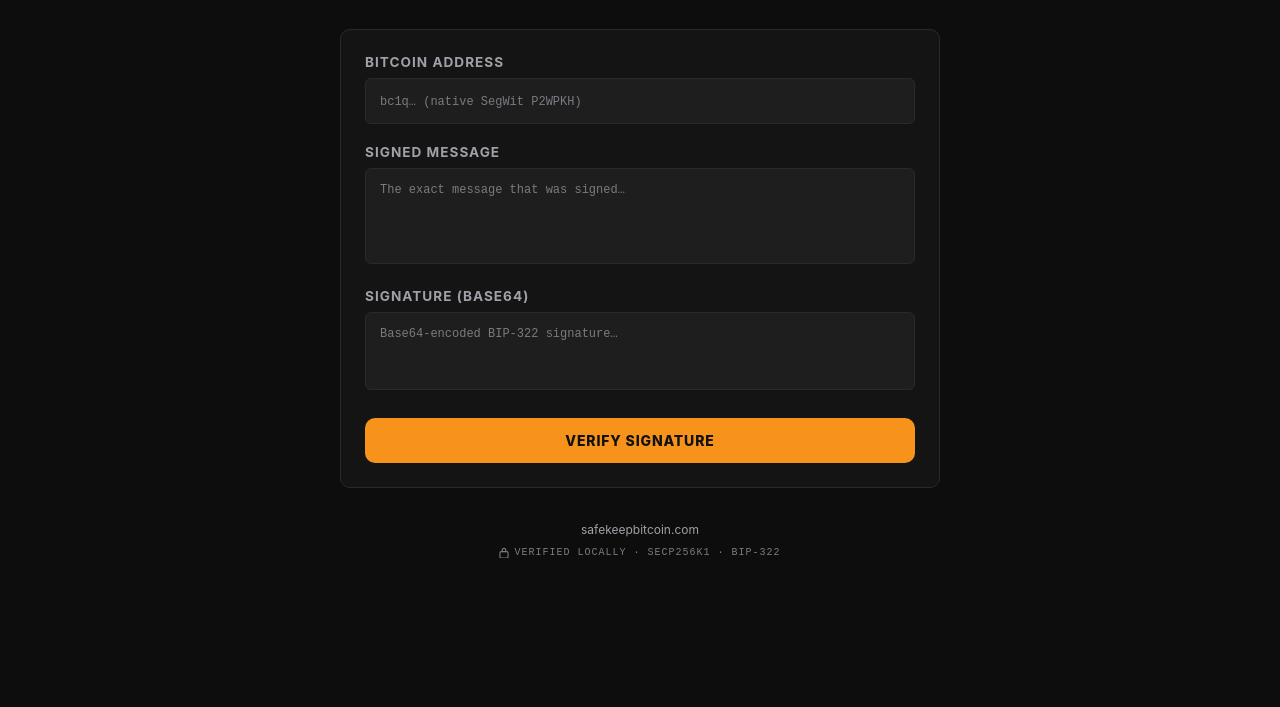
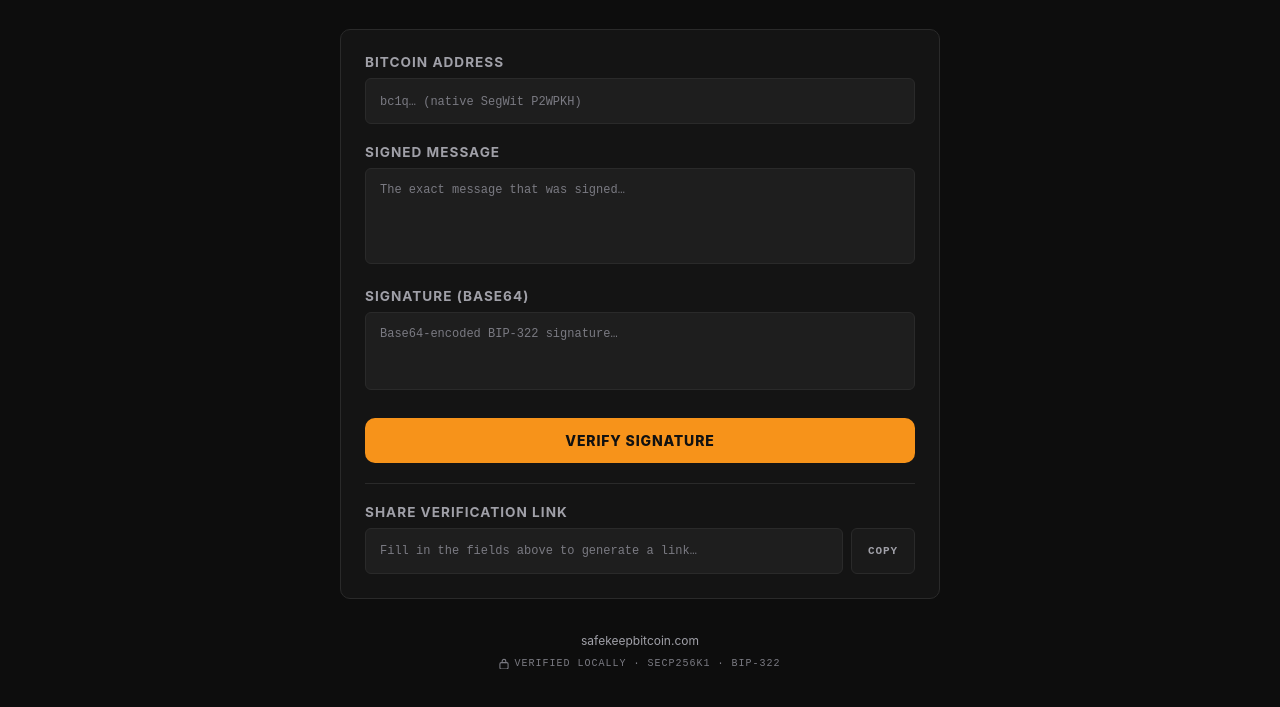
Before and after one commit to Pasalon0404/Standalone-Message-Signer, a plain HTML site: page index.html in a window 1280 px wide. Shown: the part 209-916 px from the top of the page. Before the commit the page ends 838 px from the top, so only its background shows below. Drawn offline with Linux system fonts and the light colour scheme.

Commit message:
update to include a share feature

```diff
--- a/index.html
+++ b/index.html
@@ -433,6 +433,84 @@
       color: var(--dim);
     }
 
+    /* ── Share section ───────────────────────────────────── */
+
+    .share-section {
+      margin-top: 20px;
+      padding-top: 20px;
+      border-top: 1px solid var(--border);
+    }
+
+    .share-label {
+      font-size: 0.85rem;
+      font-weight: bold;
+      color: var(--muted);
+      text-transform: uppercase;
+      letter-spacing: 1px;
+      margin-bottom: 8px;
+    }
+
+    .share-row {
+      display: flex;
+      gap: 8px;
+      align-items: stretch;
+    }
+
+    .share-input {
+      flex: 1;
+      min-width: 0;
+      background: var(--input-bg);
+      border: 1px solid var(--border);
+      border-radius: var(--radius-sm);
+      color: var(--dim);
+      font-family: var(--mono);
+      font-size: 11px;
+      line-height: 1.4;
+      padding: 10px 12px;
+      cursor: default;
+      -webkit-appearance: none;
+      appearance: none;
+      outline: none;
+      overflow: hidden;
+      text-overflow: ellipsis;
+      white-space: nowrap;
+    }
+
+    .share-input:not(:placeholder-shown) {
+      color: var(--muted);
+    }
+
+    .btn-copy {
+      flex-shrink: 0;
+      padding: 0 16px;
+      background: var(--surface);
+      border: 1px solid var(--border);
+      border-radius: var(--radius-sm);
+      color: var(--muted);
+      font-family: var(--mono);
+      font-size: 11px;
+      font-weight: 700;
+      text-transform: uppercase;
+      letter-spacing: 0.08em;
+      cursor: pointer;
+      transition: border-color 0.15s, color 0.15s, background 0.15s;
+      white-space: nowrap;
+      -webkit-appearance: none;
+      appearance: none;
+      touch-action: manipulation;
+    }
+
+    .btn-copy:hover {
+      border-color: var(--border-hover);
+      color: var(--text);
+    }
+
+    .btn-copy.copied {
+      border-color: var(--teal);
+      color: var(--teal);
+      background: var(--teal-muted);
+    }
+
     /* ── Responsive ───────────────────────────────────────── */
 
     @media (max-width: 380px) {
@@ -541,6 +619,21 @@
           Verify Signature
         </span>
       </button>
+
+      <!-- Share Link -->
+      <div class="share-section">
+        <div class="share-label">Share Verification Link</div>
+        <div class="share-row">
+          <input
+            type="text"
+            id="shareUrl"
+            class="share-input"
+            readonly
+            placeholder="Fill in the fields above to generate a link…"
+          />
+          <button id="copyBtn" class="btn-copy" type="button">Copy</button>
+        </div>
+      </div>
     </div>
 
     <!-- ── Result ───────────────────────────────────────────── -->
@@ -1033,7 +1126,63 @@
 
 
     // ═══════════════════════════════════════════════════════
-    //  SECTION 8 — Initialise: URL params + event wiring
+    //  SECTION 8 — Share link generator + copy button
+    // ═══════════════════════════════════════════════════════
+
+    function updateShareUrl() {
+      const address   = document.getElementById('addressInput').value.trim();
+      const message   = document.getElementById('messageInput').value;
+      const signature = document.getElementById('signatureInput').value.trim();
+      const shareEl   = document.getElementById('shareUrl');
+
+      if (!address && !message && !signature) {
+        shareEl.value = '';
+        return;
+      }
+
+      const base   = 'https://verify.safekeepbitcoin.com/';
+      const params = new URLSearchParams();
+      if (address)   params.set('address', address);
+      if (message)   params.set('msg',     message);
+      if (signature) params.set('sig',     signature);
+
+      shareEl.value = base + '?' + params.toString();
+    }
+
+    // Wire live updates
+    ['addressInput', 'messageInput', 'signatureInput'].forEach(id => {
+      document.getElementById(id).addEventListener('input', updateShareUrl);
+    });
+
+    // Copy button
+    document.getElementById('copyBtn').addEventListener('click', async () => {
+      const url = document.getElementById('shareUrl').value;
+      if (!url) return;
+
+      const btn = document.getElementById('copyBtn');
+      try {
+        await navigator.clipboard.writeText(url);
+        btn.textContent = 'Copied!';
+        btn.classList.add('copied');
+        setTimeout(() => {
+          btn.textContent = 'Copy';
+          btn.classList.remove('copied');
+        }, 2000);
+      } catch (_) {
+        // Fallback for non-HTTPS contexts
+        document.getElementById('shareUrl').select();
+        document.execCommand('copy');
+        btn.textContent = 'Copied!';
+        btn.classList.add('copied');
+        setTimeout(() => {
+          btn.textContent = 'Copy';
+          btn.classList.remove('copied');
+        }, 2000);
+      }
+    });
+
+    // ═══════════════════════════════════════════════════════
+    //  SECTION 9 — Initialise: URL params + event wiring
     // ═══════════════════════════════════════════════════════
 
     function getParam(name) {
@@ -1060,6 +1209,7 @@
     }
     if (hasParams) {
       document.getElementById('qrInfo').classList.remove('hidden');
+      updateShareUrl();
     }
 
     document.getElementById('verifyBtn').addEventListener('click', async () => {
```
